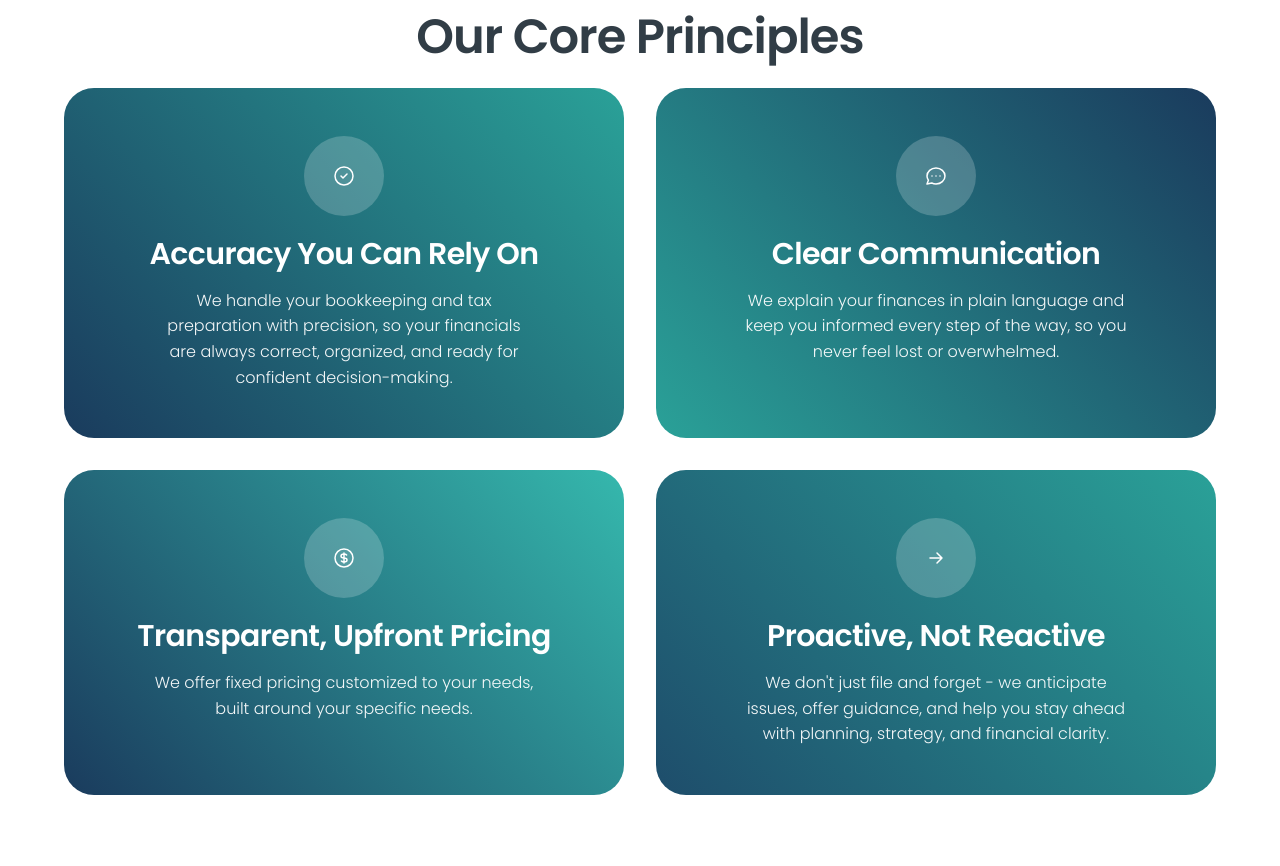
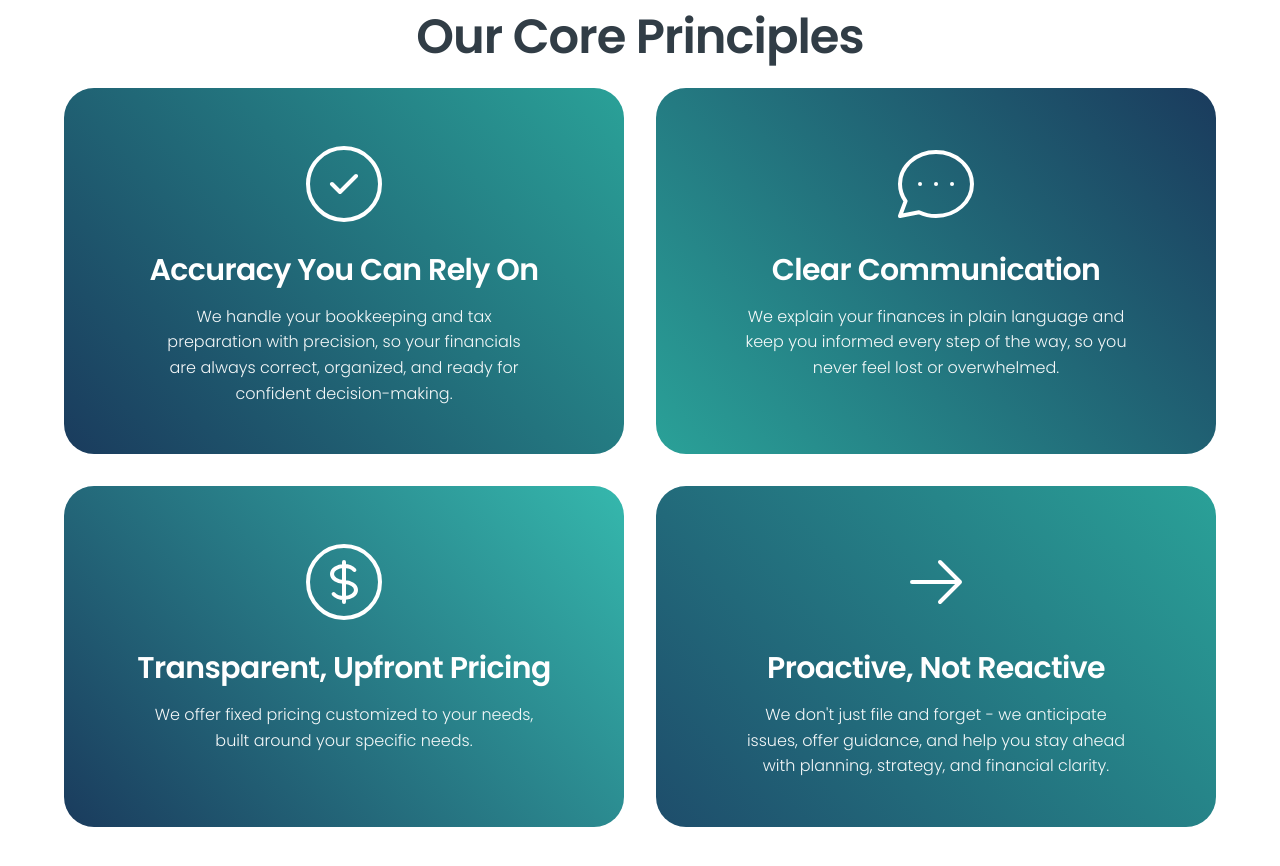
Before and after one commit to BenjaminBlois/website, a Next.js app: page /about in a window 1280 px wide. Shown: the part 1360-2226 px from the top of the page. Built offline with nearby package versions, Linux system fonts and the light colour scheme.

Commit message:
About Core Principles: remove icon circles, make icons 5x bigger

```diff
--- a/app/about/page.tsx
+++ b/app/about/page.tsx
@@ -32,26 +32,26 @@
     switch (icon) {
       case 'checkmark':
         return (
-          <svg className="w-6 h-6" fill="none" stroke="currentColor" viewBox="0 0 24 24">
-            <path strokeLinecap="round" strokeLinejoin="round" strokeWidth={1.5} d="M9 12l2 2 4-4m6 2a9 9 0 11-18 0 9 9 0 0118 0z" />
+          <svg className="w-24 h-24" fill="none" stroke="currentColor" viewBox="0 0 24 24">
+            <path strokeLinecap="round" strokeLinejoin="round" strokeWidth={1} d="M9 12l2 2 4-4m6 2a9 9 0 11-18 0 9 9 0 0118 0z" />
           </svg>
         );
       case 'chat':
         return (
-          <svg className="w-6 h-6" fill="none" stroke="currentColor" viewBox="0 0 24 24">
-            <path strokeLinecap="round" strokeLinejoin="round" strokeWidth={1.5} d="M8 12h.01M12 12h.01M16 12h.01M21 12c0 4.418-4.03 8-9 8a9.863 9.863 0 01-4.255-.949L3 20l1.395-3.72C3.512 15.042 3 13.574 3 12c0-4.418 4.03-8 9-8s9 3.582 9 8z" />
+          <svg className="w-24 h-24" fill="none" stroke="currentColor" viewBox="0 0 24 24">
+            <path strokeLinecap="round" strokeLinejoin="round" strokeWidth={1} d="M8 12h.01M12 12h.01M16 12h.01M21 12c0 4.418-4.03 8-9 8a9.863 9.863 0 01-4.255-.949L3 20l1.395-3.72C3.512 15.042 3 13.574 3 12c0-4.418 4.03-8 9-8s9 3.582 9 8z" />
           </svg>
         );
       case 'dollar':
         return (
-          <svg className="w-6 h-6" fill="none" stroke="currentColor" viewBox="0 0 24 24">
-            <path strokeLinecap="round" strokeLinejoin="round" strokeWidth={1.5} d="M12 8c-1.657 0-3 .895-3 2s1.343 2 3 2 3 .895 3 2-1.343 2-3 2m0-8c1.11 0 2.08.402 2.599 1M12 8V7m0 1v8m0 0v1m0-1c-1.11 0-2.08-.402-2.599-1M21 12a9 9 0 11-18 0 9 9 0 0118 0z" />
+          <svg className="w-24 h-24" fill="none" stroke="currentColor" viewBox="0 0 24 24">
+            <path strokeLinecap="round" strokeLinejoin="round" strokeWidth={1} d="M12 8c-1.657 0-3 .895-3 2s1.343 2 3 2 3 .895 3 2-1.343 2-3 2m0-8c1.11 0 2.08.402 2.599 1M12 8V7m0 1v8m0 0v1m0-1c-1.11 0-2.08-.402-2.599-1M21 12a9 9 0 11-18 0 9 9 0 0118 0z" />
           </svg>
         );
       case 'arrow':
         return (
-          <svg className="w-6 h-6" fill="none" stroke="currentColor" viewBox="0 0 24 24">
-            <path strokeLinecap="round" strokeLinejoin="round" strokeWidth={1.5} d="M13 7l5 5m0 0l-5 5m5-5H6" />
+          <svg className="w-24 h-24" fill="none" stroke="currentColor" viewBox="0 0 24 24">
+            <path strokeLinecap="round" strokeLinejoin="round" strokeWidth={1} d="M13 7l5 5m0 0l-5 5m5-5H6" />
           </svg>
         );
       default:
@@ -152,7 +152,7 @@
                   padding: '48px 32px',
                 }}
               >
-                <div className="w-20 h-20 bg-white/20 rounded-full flex items-center justify-center text-white mb-5">
+                <div className="text-white mb-5">
                   {renderIcon(principle.icon)}
                 </div>
                 <h3
```
